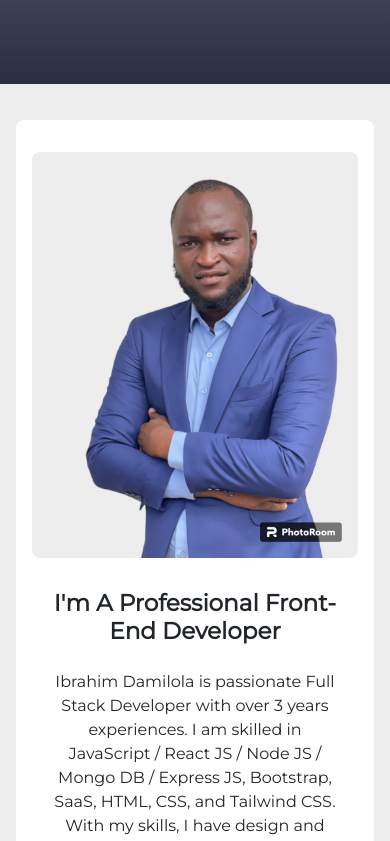
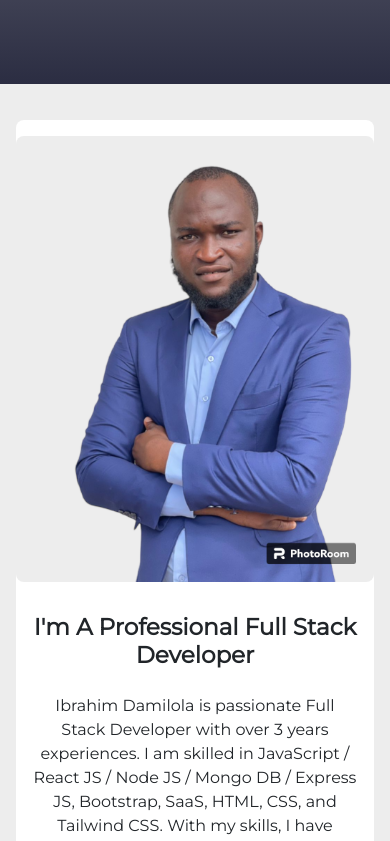
Before and after one commit to doiayokanmi/Dev-Damilola, a React (Vite) app: page / in a window 390 px wide. Shown: the part 760-1601 px from the top of the page. Built offline with nearby package versions, Linux system fonts and the light colour scheme.

Commit message:
font change

```diff
--- a/src/assets/components/About.jsx
+++ b/src/assets/components/About.jsx
@@ -9,7 +9,7 @@ const About = () => {
           <img src={myPics} alt="" className="img-fluid" />
 
           <div id="aboutText">
-            <h3 className="mb-4">I&#39;m A Professional Front-End Developer</h3>
+            <h3 className="mb-4">I&#39;m A Professional Full Stack Developer</h3>
 
             <p className="mb-5">
             Ibrahim Damilola is passionate Full Stack Developer with over 3 years experiences. I am skilled in JavaScript / React JS / Node JS / Mongo DB / Express JS, Bootstrap, SaaS, HTML, CSS, and Tailwind CSS. With my skills, I have design and develop some user-friendly and responsive web applications, I bring designs to life with clean, responsive and documented code. Collaborative and dedicated to delivering exceptional user experiences, I stay updated with industry trends to create visually stunning websites that make a lasting impact.
--- a/src/phone.css
+++ b/src/phone.css
@@ -65,7 +65,7 @@
 
   #innerAbout {
     flex-direction: column;
-    padding: 1em;
+    padding: 0;
     margin-top: 20px;
     margin-bottom: 20px;
   }
```
